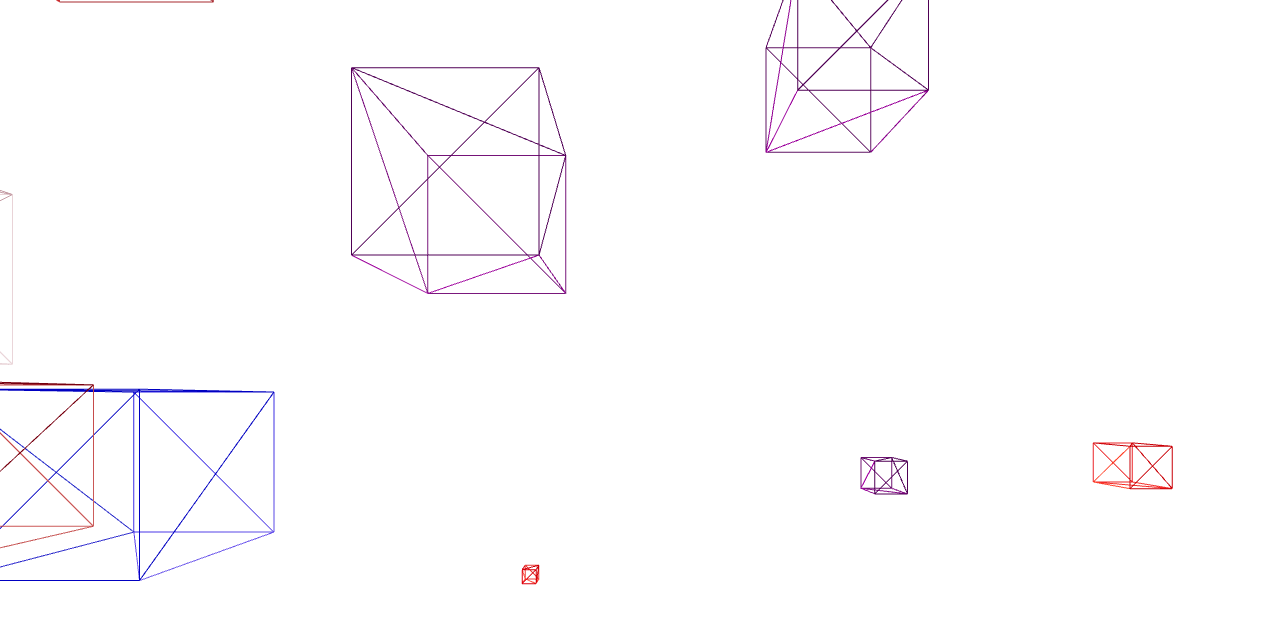
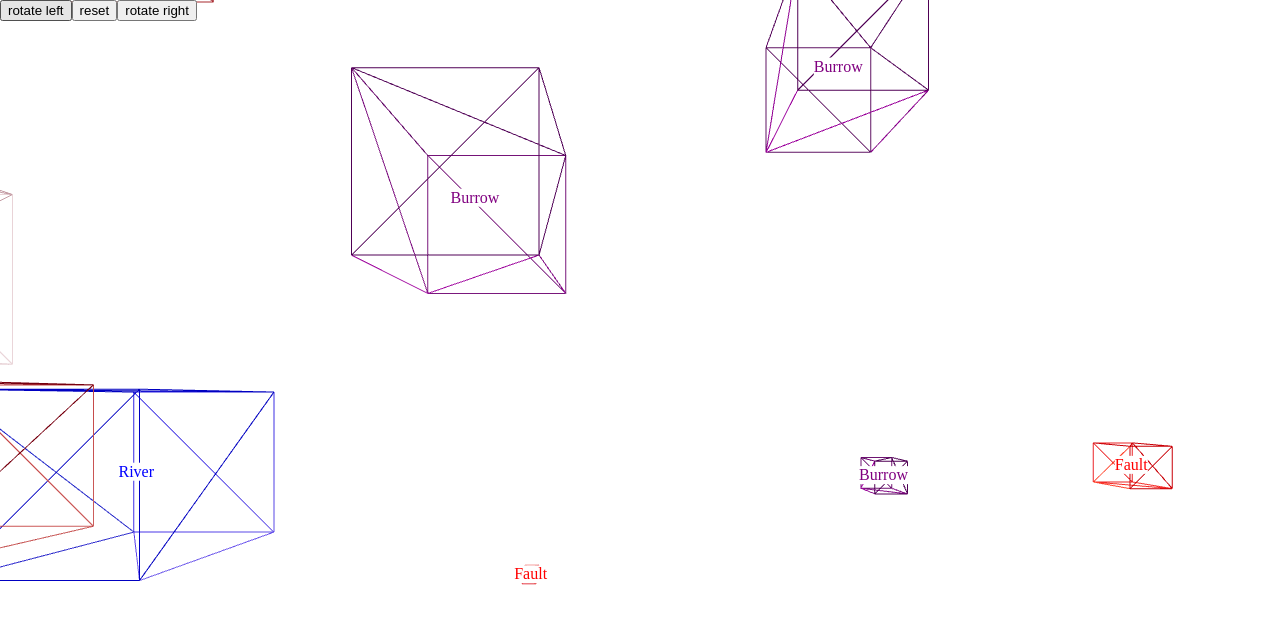
Before and after one commit to stefanbeeman-em/caves, a React (Vite) app: page / in a window 1280 px wide. Shown: the top 624 px of the page. Built offline with nearby package versions, Linux system fonts and the light colour scheme.

Commit message:
Add text labels and control bar.

```diff
--- a/src/App.tsx
+++ b/src/App.tsx
@@ -1,12 +1,12 @@
 import * as THREE from 'three';
-import React, { useRef, useState } from 'react'
+import React, { Fragment, useRef, useState } from 'react'
 import { Canvas, useFrame, ThreeElements } from '@react-three/fiber'
-import { CameraControls } from "@react-three/drei"
+import { CameraControls, Html } from "@react-three/drei"
 import { Cave, CaveType, randomCaves } from './Caves';
 
 const DEG45 = Math.PI / 4;
 
-type BoxMesh = ThreeElements['mesh'] & {color: string, text: string}
+type BoxMesh = ThreeElements['mesh'] & {key: number, color: string, label: string}
 
 const CaveColors = {
   [CaveType.River]: 'blue',
@@ -22,15 +22,51 @@ function Box(props: BoxMesh) {
   const ref = useRef<THREE.Mesh>(null!)
   // useFrame((state, delta) => (ref.current.rotation.x += delta))
   return (
+    <Fragment>
       <mesh
         {...props}
         ref={ref}
-      onClick={(event) => alert(props.text)}
+        onClick={(event) => alert(props.label)}
         onPointerOver={(event) => false}
         onPointerOut={(event) => false}>
         <boxGeometry args={[1, 1, 1]} />
         <meshStandardMaterial color={props.color} wireframe={true} />
       </mesh>
+      <Html center position={props.position}>
+        <div style={{ background: "white", color: props. color }}>{props.label}</div>
+      </Html>
+    </Fragment>
+  )
+}
+
+interface ControlBarProps {
+  onCenterCamera: () => void,
+  onRotateLeft: () => void,
+  onRotateRight: () => void,
+}
+
+function ControlBar(props: ControlBarProps) {
+  return (
+    <div style={{ position: 'absolute', top: '0' }}>
+    <button
+      type="button"
+      onClick={props.onRotateLeft}
+    >
+      rotate left
+    </button>
+    <button
+      type="button"
+      onClick={props.onCenterCamera}
+    >
+      reset
+    </button>
+    <button
+      type="button"
+      onClick={props.onRotateRight}
+    >
+      rotate right
+    </button>
+  </div>
   )
 }
 
@@ -45,14 +81,26 @@ function App() {
         <ambientLight intensity={Math.PI / 2} />
         <spotLight position={[10, 10, 10]} angle={0.15} penumbra={1} decay={0} intensity={Math.PI} />
         <pointLight position={[-10, -10, -10]} decay={0} intensity={Math.PI} />
-        {caves.map((cave: Cave) => (
+        {caves.map((cave: Cave, index: number) => (
           <Box
+            key={index}
             position={[cave.xpos, cave.ypos, cave.zpos]}
             scale={cave.scale} color={CaveColors[cave.type]}
-            text={cave.desc}
+            label={cave.desc}
           />
         ))}
       </Canvas>
+      <ControlBar
+        onCenterCamera={() => {
+          cameraControlRef.current?.reset(true);
+        }}
+        onRotateLeft={() => {
+          cameraControlRef.current?.rotate(DEG45, 0, true);
+        }}
+        onRotateRight={() => {
+          cameraControlRef.current?.rotate(-1 * DEG45, 0, true);
+        }}
+      />
     </>
   )
 }
```
Also changed, not shown: 1 other file (tests, documents, lock files or other folders). Lines whose indentation alone changed are shown as unchanged.
